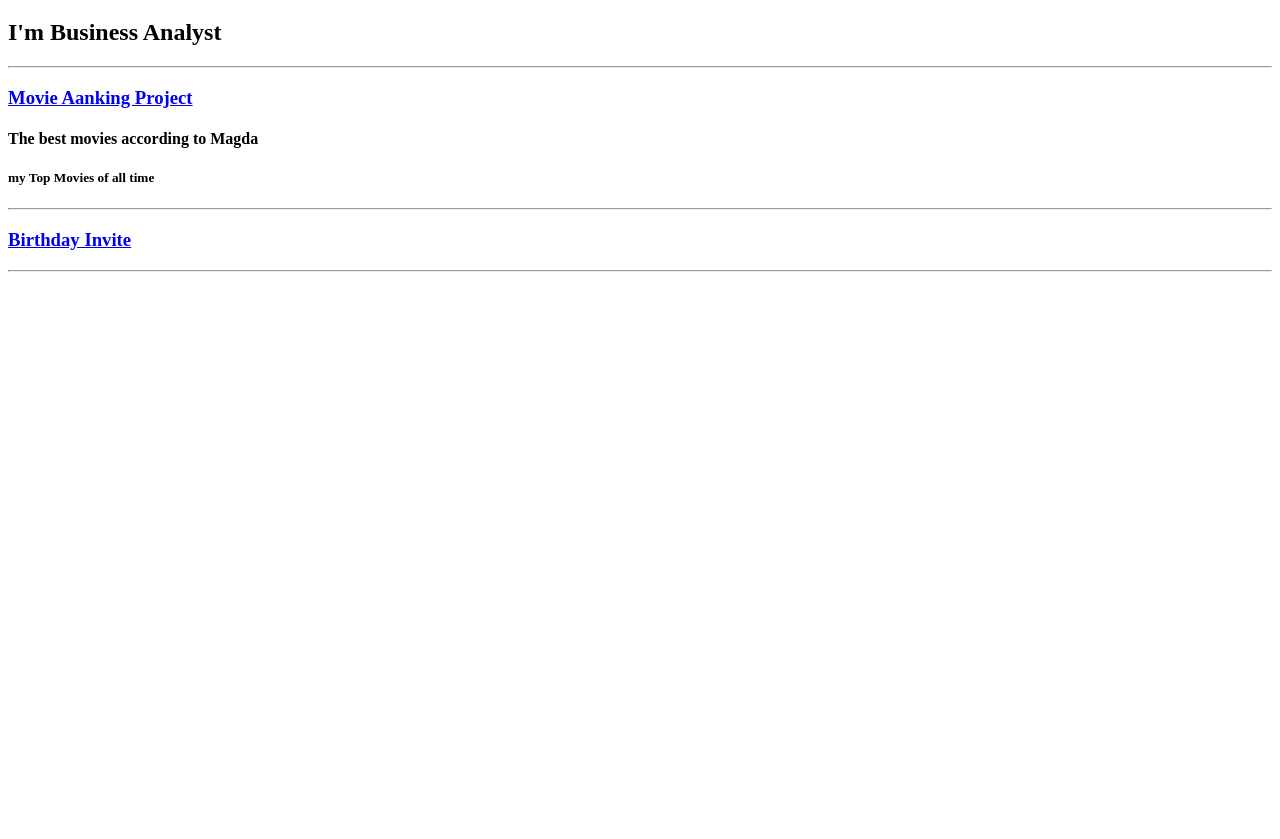
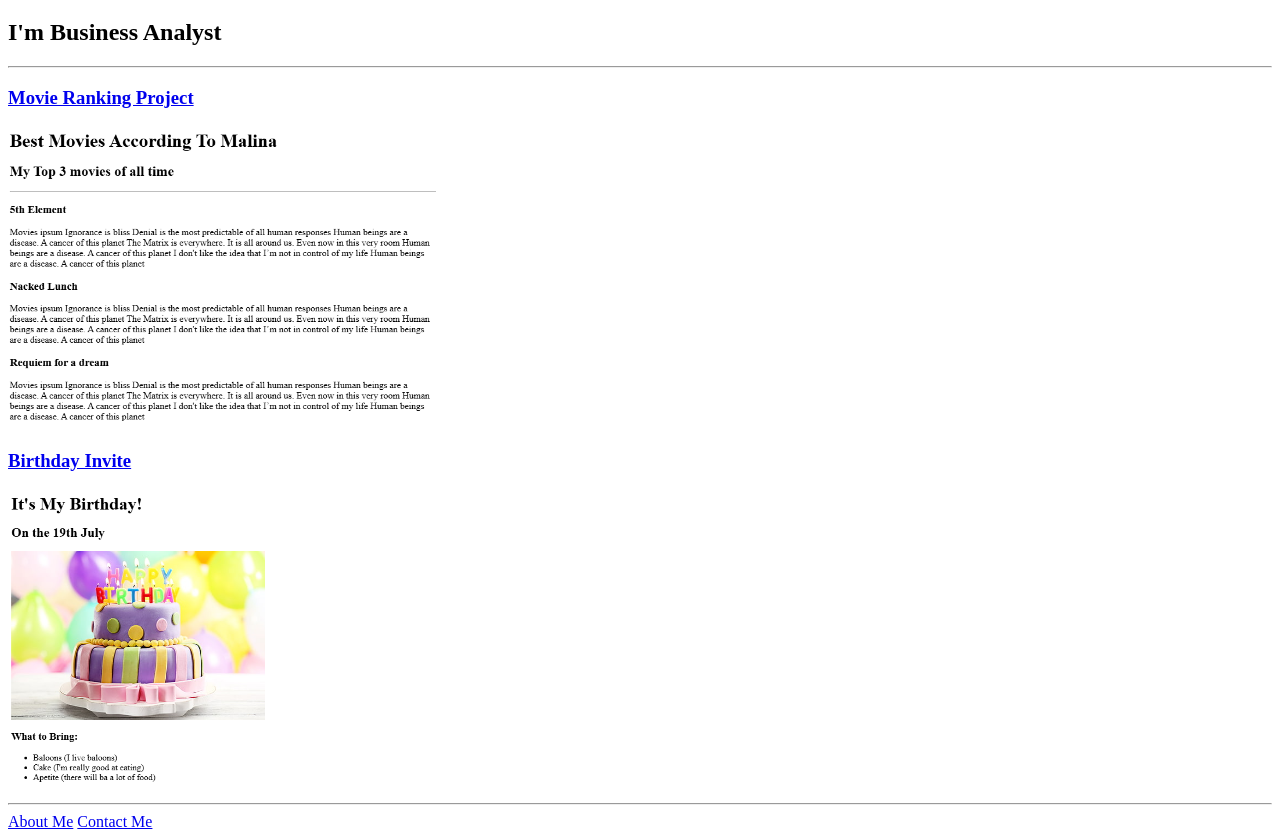
Before and after one commit to Umamalyna/html-portfolio, a plain HTML site: page index.html in a window 1280 px wide. Shown: the part 61-900 px from the top of the page. Before the commit the page ends 800 px from the top, so only its background shows below. Drawn offline with Linux system fonts and the light colour scheme.

Commit message:
Update index.html

```diff
--- a/index.html
+++ b/index.html
@@ -1,4 +1,3 @@
-<!-- TODO 1: Create the HTML Boilerplate -->
 <!DOCTYPE html>
 <html lang="en">
 <head>
@@ -10,27 +9,11 @@
 <h1>Magda's Portoflio</h1>
  <h2>I'm Business Analyst</h2>
  <hr />
- <a href="./public/movie-ranking.html"><h3>Movie Aanking Project</h3></a>
- <h4>The best movies according to Magda</h4>
- <h5>my Top Movies of all time</h5>
- <hr />
-
-<a href="./public/birthday-invite.html"><h3>Birthday Invite</h3></a>
-
+ <h3><a href="./public/movie-ranking.html">Movie Ranking Project</a></h3>
+<img src="./assets/images/Movies-Magda.png" height="300" alt="bithday cake" />
+<h3><a href="./public/birthday-invite.html">Birthday Invite</a></h3>
+<img src="./assets/images/Birthday-Magda.png" height="300" alt="best movies list" />
 <hr />
-
+<a href="./public/about.html">About Me</a> <a href="./public/contact.html">Contact Me</a>
 </body>
 </html>
-
-
-<!-- TODO 3: Take screenshots of your project previews and add the images to the images folder -->
-
-<!-- TODO 4: Add titles/subtitles etc. -->
-
-<!-- TODO 5: Add a link to the project pages -->
-
-<!-- TODO 6: Add images to show the project previews
-HINT for TODO 6: You can use the height attribute set to 200 to make the image smaller:
-https://developer.mozilla.org/en-US/docs/Web/HTML/Element/img#attr-height -->
-
-<!-- TODO 7: Add the Contact Me and About Me page links -->
```
